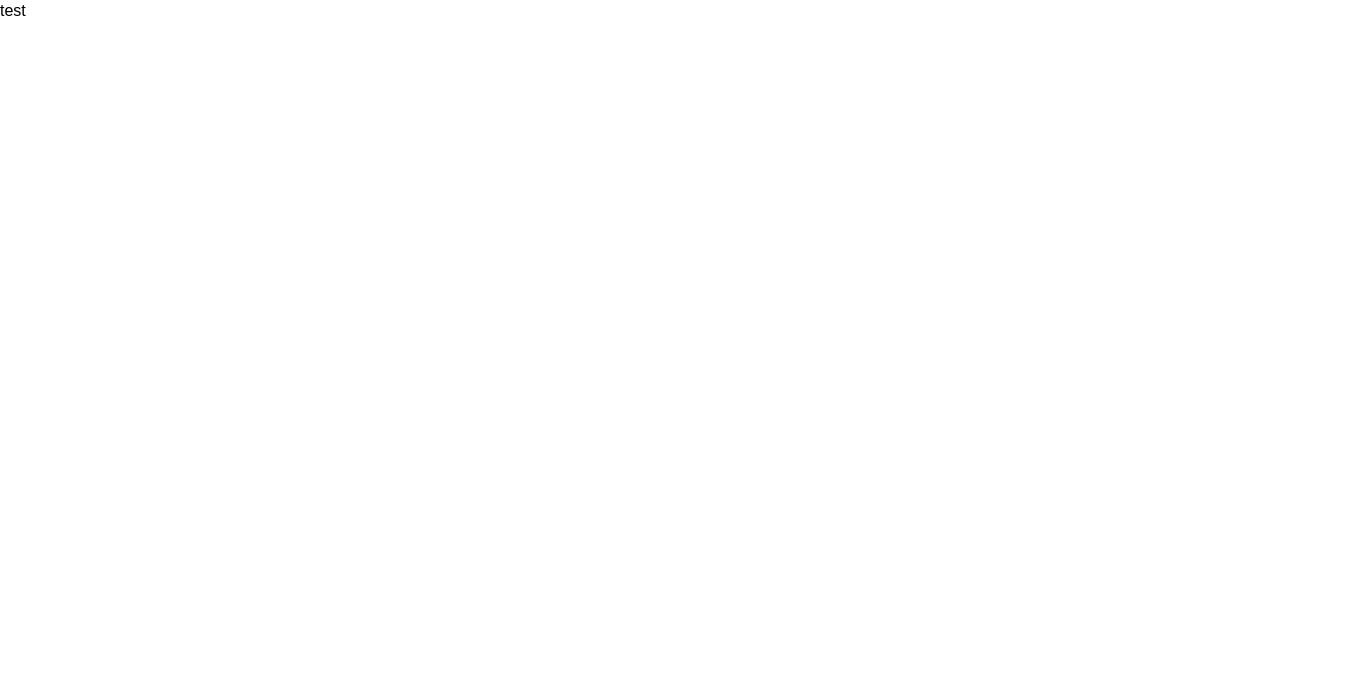
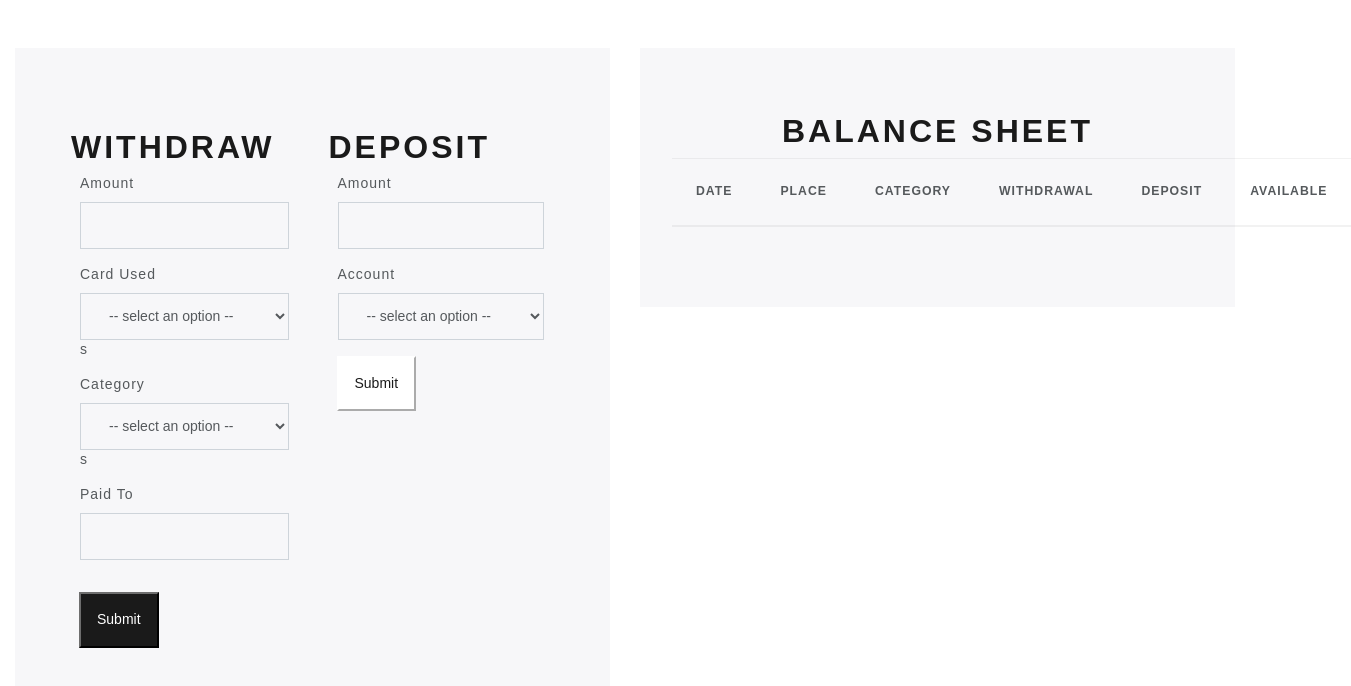
Before and after one commit to plake492/simple_budget, a React (Create React App) app: page / in a window 1280 px wide. Shown: the top 686 px of the page, 1351 px wide, since content can reach past the window. Built offline with nearby package versions, Linux system fonts and the light colour scheme.

Commit message:
Add base select, deposit, withdrawl, table componenets and spending page

```diff
--- a/public/index.html
+++ b/public/index.html
@@ -25,6 +25,12 @@
       Learn how to configure a non-root public URL by running `npm run build`.
     -->
     <title>React App</title>
+    <link
+      rel="stylesheet"
+      href="https://stackpath.bootstrapcdn.com/bootswatch/4.5.2/lux/bootstrap.min.css"
+      integrity="sha384-9+PGKSqjRdkeAU7Eu4nkJU8RFaH8ace8HGXnkiKMP9I9Te0GJ4/km3L1Z8tXigpG"
+      crossorigin="anonymous"
+    />
   </head>
   <body>
     <noscript>You need to enable JavaScript to run this app.</noscript>
--- a/src/App.js
+++ b/src/App.js
@@ -1,8 +1,11 @@
 import './App.css'
+import Spending from './pages/Spending'
 
 function App () {
   return (
-    <div>test</div>
+    <div>
+      <Spending />
+    </div>
   )
 }
 
--- /dev/null
+++ b/src/componenets/Deposit.js
@@ -0,0 +1,36 @@
+import React from 'react'
+
+function Deposit () {
+  return (
+    <div className='col-md-6 px-3'>
+      <h1 className='mt-3'>Deposit</h1>
+      <div className='row px-4'>
+        <label for='d_amount'>Amount</label>
+        <div className='input-group mb-3'>
+          <input
+            id='d_amount'
+            type='number'
+            min='1'
+            step='any'
+            className='form-control'
+          />
+        </div>
+      </div>
+      <div className='row px-4'>
+        <label for='d_account'>Account</label>
+        <select id='d_account' className='form-control'>
+          <option disabled selected value>
+                -- select an option --
+          </option>
+          <option>Checking</option>
+          <option>Saving</option>
+        </select>
+      </div>
+      <div className='px-2 mt-3 w-100'>
+        <button id='dep' className='btn-secondary p-3'>Submit</button>
+      </div>
+    </div>
+  )
+}
+
+export default Deposit
--- /dev/null
+++ b/src/componenets/Select.js
@@ -0,0 +1,20 @@
+import React from 'react'
+
+function Select ({ label, name, handleChange, optionsArr }) {
+  return (
+    <>
+      <label for={name}>{label}</label>
+      <select className='form-control' name={name} onChange={(e) => handleChange(e)}>
+        <option defaultValue>
+                    -- select an option --
+        </option>
+        {optionsArr.map((option, key) => (
+          <option key={key}>{option}</option>
+        ))}
+      </select>
+    s
+    </>
+  )
+}
+
+export default Select
--- /dev/null
+++ b/src/componenets/SpendingTable.js
@@ -0,0 +1,28 @@
+import React from 'react'
+
+function SpendingTable () {
+  return (
+    <div className='col-md-6'>
+      <div className='jumbotron'>
+        <h1 className='text-center'>Balance Sheet</h1>
+        <div id='sperad_sheet'>
+          <table className='table text-center'>
+            <thead>
+              <tr>
+                <th scope='col'>Date</th>
+                <th scope='col'>Place</th>
+                <th scope='col'>Category</th>
+                <th scope='col'>Withdrawal</th>
+                <th scope='col'>Deposit</th>
+                <th scope='col'>Available</th>
+              </tr>
+            </thead>
+            <tbody id='t_body' />
+          </table>
+        </div>
+      </div>
+    </div>
+  )
+}
+
+export default SpendingTable
--- /dev/null
+++ b/src/componenets/Withdrawl.js
@@ -0,0 +1,72 @@
+import React, { useState } from 'react'
+import Select from './Select'
+
+function DepositWithdrawl () {
+  const [withdrawl, setwithdrawl] = useState({ type: 'withdrawl' })
+  const [catOptions, setCatOptions] = useState([
+    'Grocery',
+    'Food Out',
+    'Extra',
+    'Bill',
+    'Debt',
+    'Gas',
+    'Health',
+    'Undefined'
+  ])
+  const [cardOptions, setCardOptions] = useState(['**** **** **** 0000'])
+
+  const handleChange = e => {
+    const { name, value } = e.target
+    setwithdrawl({ ...withdrawl, [name]: value })
+  }
+  console.log('withdrawl==>>', withdrawl)
+  return (
+    <div className='col-md-6'>
+      <h1 className='mt-3'>Withdraw</h1>
+      <div className='row px-4'>
+        <label for='w_amount'>Amount</label>
+        <div className='input-group mb-3'>
+          <input
+            id='w_amount'
+            name='amount'
+            type='number'
+            className='form-control'
+            onChange={(e) => handleChange(e)}
+          />
+        </div>
+      </div>
+      <div className='row px-4 mb-3'>
+        <Select
+          label='Card Used'
+          name='cardUsed'
+          handleChange={handleChange}
+          optionsArr={cardOptions}
+        />
+      </div>
+      <div className='row px-4 mb-3'>
+        <Select
+          label='Category'
+          name='category'
+          handleChange={handleChange}
+          optionsArr={catOptions}
+        />
+      </div>
+      <div className='row px-4'>
+        <label for='paidTo'> Paid To</label>
+        <div className='input-group mb-3'>
+          <input
+            type='text'
+            className='form-control'
+            name='paidTo'
+            onChange={(e) => handleChange(e)}
+          />
+        </div>
+      </div>
+      <div className='px-2 mt-3 w-100'>
+        <button id='with' className='btn-primary p-3'>Submit</button>
+      </div>
+    </div>
+  )
+}
+
+export default DepositWithdrawl
--- /dev/null
+++ b/src/pages/Spending.js
@@ -0,0 +1,24 @@
+import React, { useState, useEffect } from 'react'
+import Withdrawl from '../componenets/Withdrawl'
+import Deposit from '../componenets/Deposit'
+import SpendingTable from '../componenets/SpendingTable'
+
+function Spending () {
+  return (
+    <>
+      <div className='container-fluid mt-5 row'>
+        <div className='col-md-6'>
+          <div className='jumbotron'>
+            <div className='row px-4'>
+              <Withdrawl />
+              <Deposit />
+            </div>
+          </div>
+        </div>
+        <SpendingTable />
+      </div>
+    </>
+  )
+}
+
+export default Spending
```
Also changed, not shown: 1 other file (tests, documents, lock files or other folders).
